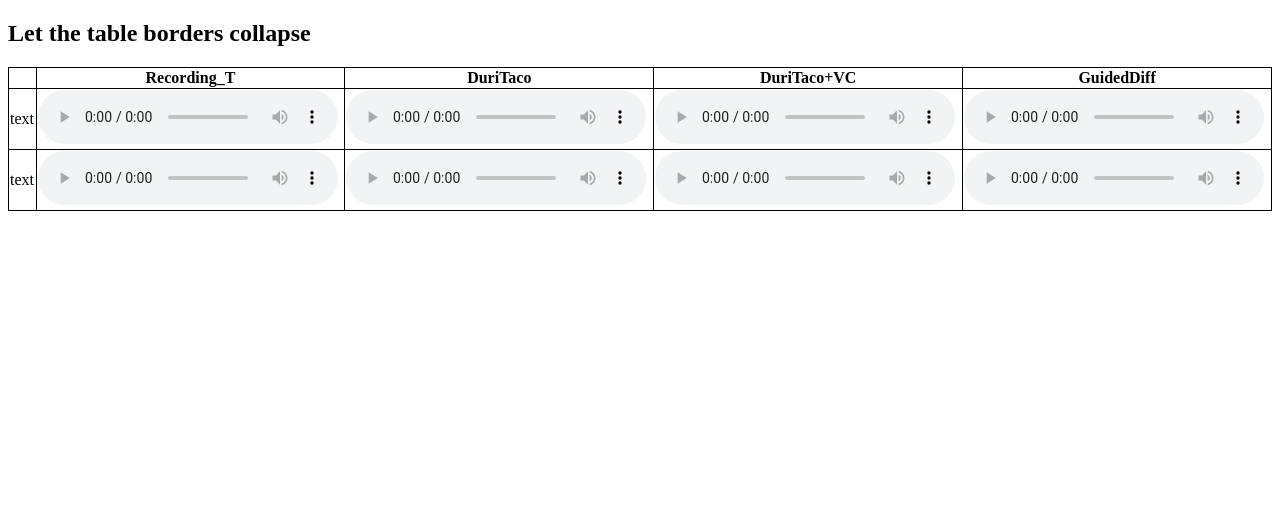
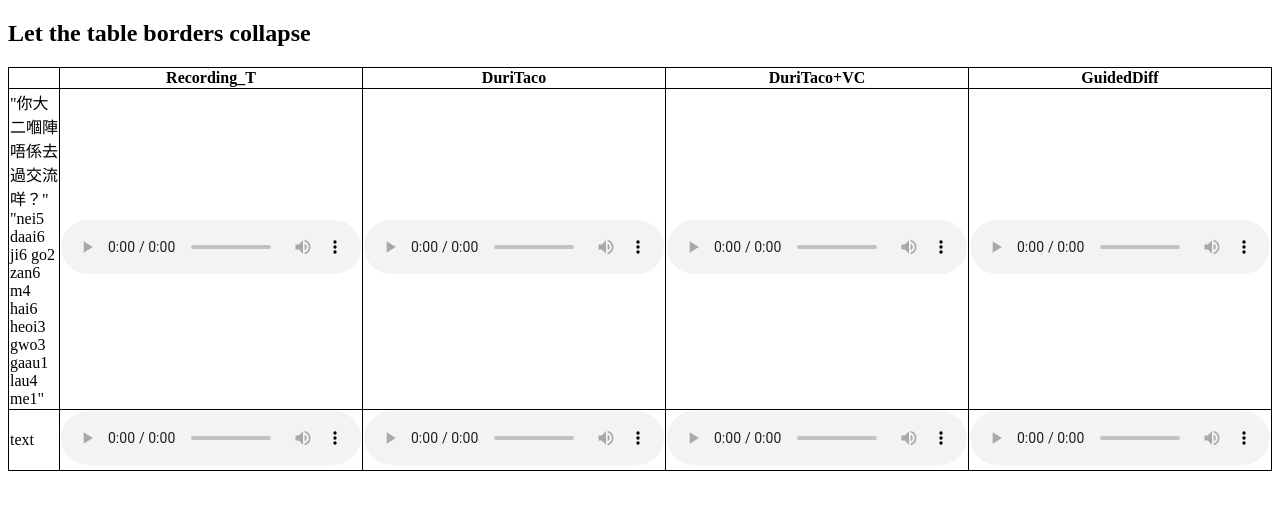
Before and after one commit to DiffCorrect/DiffCorrect.github.io, a plain HTML site: page index.html in a window 1280 px wide. Drawn offline with Linux system fonts and the light colour scheme.

Commit message:
Update index.html

```diff
--- a/index.html
+++ b/index.html
@@ -25,8 +25,8 @@ table {
 	<th>GuidedDiff</th>
   </tr>
   <tr>
-    <td>text</td>
-    <td><audio controls autoplay style="width:50% height:50%">
+    <td>"你大二嗰陣唔係去過交流咩？"<br>"nei5 daai6 ji6 go2 zan6 m4 hai6 heoi3 gwo3 gaau1 lau4 me1"</td>
+    <td><audio controls autoplay >
 		<source src="mushra/rec_S6.wav" type="audio/wav">
 	</audio></td>
 	<td><audio controls autoplay>
```
